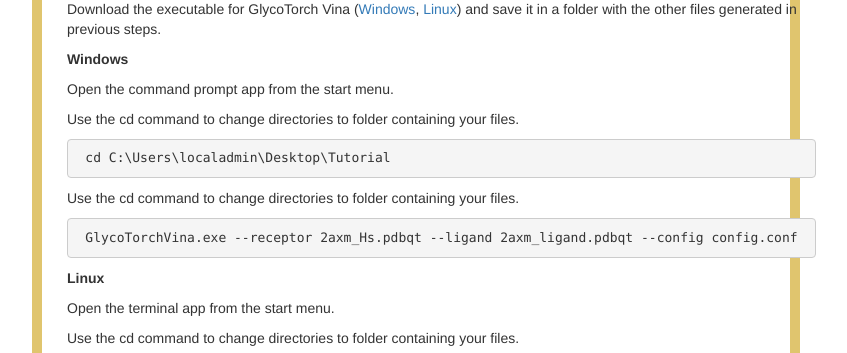
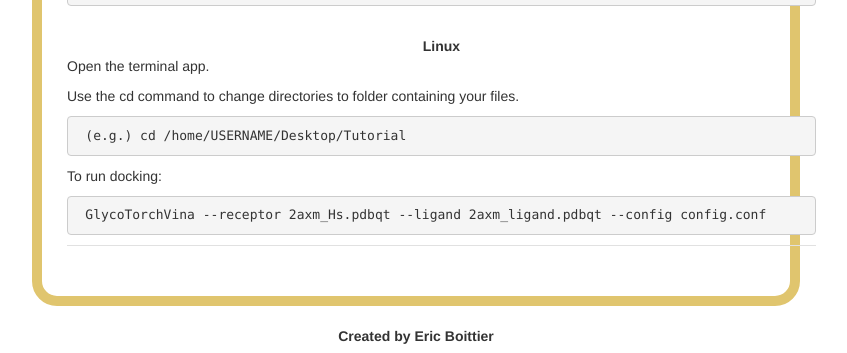
Before and after one commit to EricBoittier/GlycoTorch_Online, a Flask app: page /Tutorials/ in a window 1280 px wide. Shown: the part 2326-2679 px from the top of the page, without its empty margins (224-1071 px from the left). Run offline with Flask 2, Linux system fonts and the light colour scheme; some libraries are stand-ins or nearby versions.

Commit message:
image updated

```diff
--- a/templates/Tutorials.html
+++ b/templates/Tutorials.html
@@ -215,26 +215,33 @@
     </table>
 
     <h3> 4.0 - Docking with GlycoTorch Vina </h3>
-    <img class="one" src="https://ericboittier.pythonanywhere.com/static/tutorial_step3.PNG">
     <table>
     <tr>
         <td>
             <p> Download the executable for GlycoTorch Vina (<a href="https://ericboittier.pythonanywhere.com/static/GlycoTorchVina.exe">Windows</a>,
     <a href="https://ericboittier.pythonanywhere.com/static/GlycoTorchVina.exe">Linux</a>) and save it in a folder with the other files generated in previous steps.</p>
-            <p> <b> Windows </b> </p>
+                    <p1>
+            &#160;
+        </p1>
+
+            <center> <b> Windows </b> </center>
             <p> Open the command prompt app from the start menu.</p>
             <p> Use the cd command to change directories to folder containing your files.</p>
-            <pre> cd C:\Users\localadmin\Desktop\Tutorial </pre>
-            <p> Use the cd command to change directories to folder containing your files.</p>
+            <pre> (e.g.) cd C:\Users\USERNAME\Desktop\Tutorial </pre>
+            <p> To run docking: </p>
             <pre> GlycoTorchVina.exe --receptor 2axm_Hs.pdbqt --ligand 2axm_ligand.pdbqt --config config.conf </pre>
 
-            <p> <b> Linux </b> </p>
-            <p> Open the terminal app from the start menu.</p>
+            <p1>
+            &#160;
+        </p1>
+
+
+            <center> <b> Linux </b> </center>
+            <p> Open the terminal app.</p>
             <p> Use the cd command to change directories to folder containing your files.</p>
-            <pre> cd /home/USERNAME/Desktop/Tutorial </pre>
-            <p> Use the cd command to change directories to folder containing your files.</p>
+            <pre> (e.g.) cd /home/USERNAME/Desktop/Tutorial </pre>
+            <p> To run docking: </p>
             <pre> GlycoTorchVina --receptor 2axm_Hs.pdbqt --ligand 2axm_ligand.pdbqt --config config.conf </pre>
-
 
 
         </td>
```
Also changed, not shown: assets/tutorial_step3.PNG.
